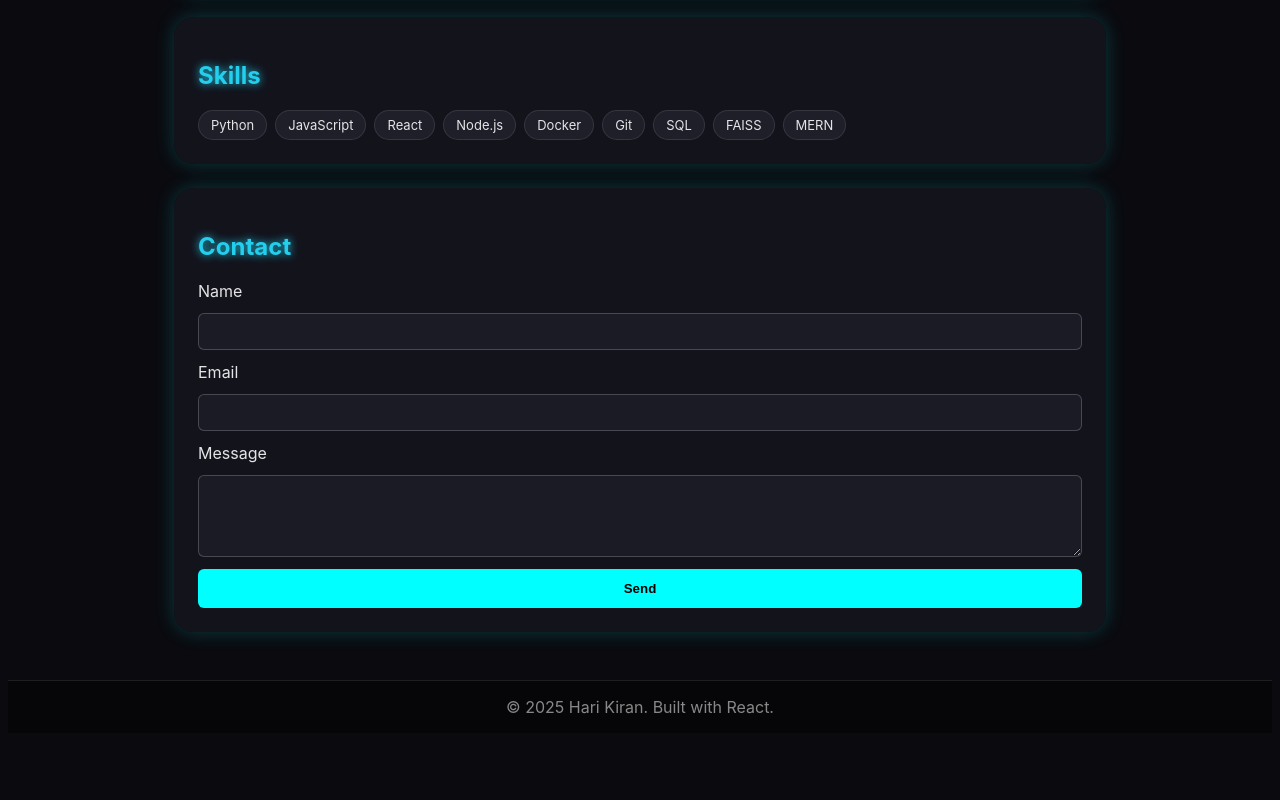
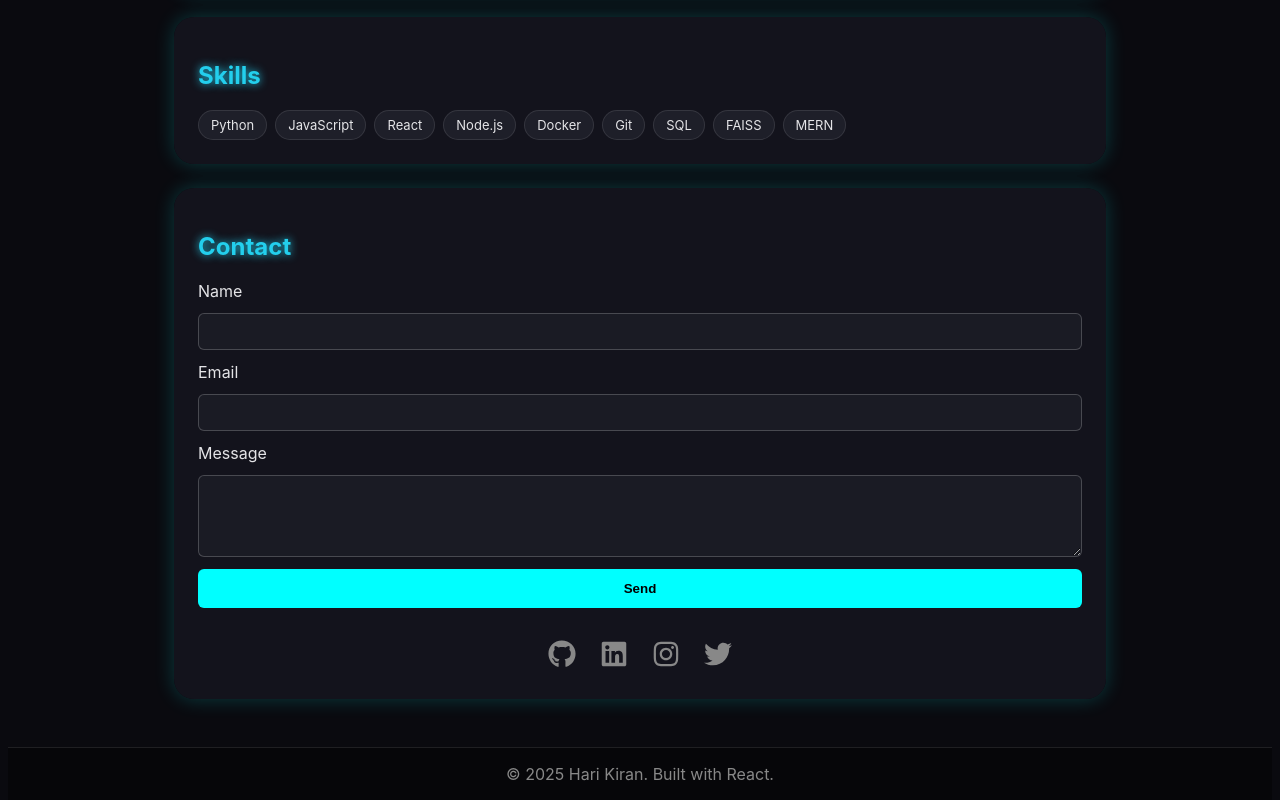
Before and after one commit to Harihkvent/portfolio-hari, a React (Vite) app: page / in a window 1280 px wide. Shown: the part 1733-2533 px from the top of the page. Before the commit the page ends 2466 px from the top, so only its background shows below. Built offline with nearby package versions, Linux system fonts and the light colour scheme.

Commit message:
nav bar updated

```diff
--- a/package.json
+++ b/package.json
@@ -9,7 +9,8 @@
   },
   "dependencies": {
     "react": "^18.2.0",
-    "react-dom": "^18.2.0"
+    "react-dom": "^18.2.0",
+    "react-icons": "^5.5.0"
   },
   "devDependencies": {
     "@vitejs/plugin-react": "^4.7.0",
--- a/src/components/Contact.jsx
+++ b/src/components/Contact.jsx
@@ -1,4 +1,5 @@
 import React, { useState } from 'react'
+import { FaGithub, FaLinkedin, FaInstagram, FaTwitter } from 'react-icons/fa'
 
 export default function Contact() {
   const [status, setStatus] = useState("")
@@ -40,6 +41,21 @@ export default function Contact() {
         <button type="submit">Send</button>
       </form>
       {status && <p style={{ marginTop: 12 }}>{status}</p>}
+
+      <div className="social-links">
+        <a href="https://github.com/Harihkvent" target="_blank" rel="noopener noreferrer" aria-label="GitHub">
+          <FaGithub />
+        </a>
+        <a href="https://www.linkedin.com/in/hari-kiran-ventrapragada" target="_blank" rel="noopener noreferrer" aria-label="LinkedIn">
+          <FaLinkedin />
+        </a>
+        <a href="https://www.instagram.com/harihk_24" target="_blank" rel="noopener noreferrer" aria-label="Instagram">
+          <FaInstagram />
+        </a>
+        <a href="https://x.com/harikiran24" target="_blank" rel="noopener noreferrer" aria-label="Twitter">
+          <FaTwitter />
+        </a>
+      </div>
     </section>
   )
 }
--- a/src/components/Header.jsx
+++ b/src/components/Header.jsx
@@ -3,7 +3,11 @@ import React from 'react'
 export default function Header(){
   return (
     <header className="container header">
-      <div style={{fontWeight:700}}>Hari Kiran</div>
+      <div style={{fontWeight:700}}>
+        <a href="#top" style={{textDecoration: "none", color: "inherit"}}>
+          Hari Kiran
+        </a>
+      </div>
       <nav>
         <a href="#projects">Work</a> &nbsp;·&nbsp;
         <a href="#contact">Contact</a> &nbsp;·&nbsp;
--- a/src/index.css
+++ b/src/index.css
@@ -223,6 +223,26 @@ body {
   box-shadow: 0 0 12px var(--accent2);
 }
 
+/* Social Links */
+.social-links {
+  text-align: center;
+  margin-top: 32px;
+  display: flex;
+  gap: 24px;
+  justify-content: center;
+}
+
+.social-links a {
+  color: var(--muted);
+  font-size: 1.75rem;
+  transition: all 0.3s ease;
+}
+
+.social-links a:hover {
+  color: var(--accent);
+  transform: scale(1.2) translateY(-4px);
+}
+
 /* Footer */
 .footer {
   padding: 18px;
@@ -256,3 +276,6 @@ main.container {
   padding: 16px;
   text-align: center;
 }
+html {
+  scroll-behavior: smooth;
+}
```
Also changed, not shown: 2 other files (tests, documents, lock files or other folders).
